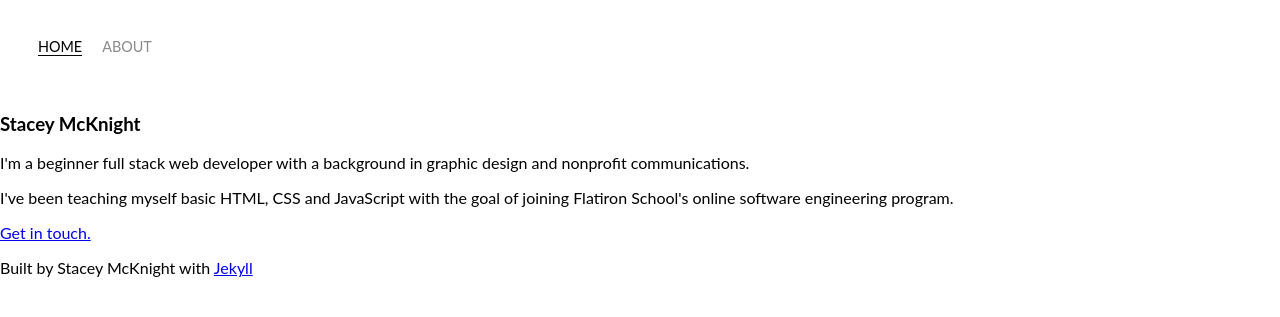
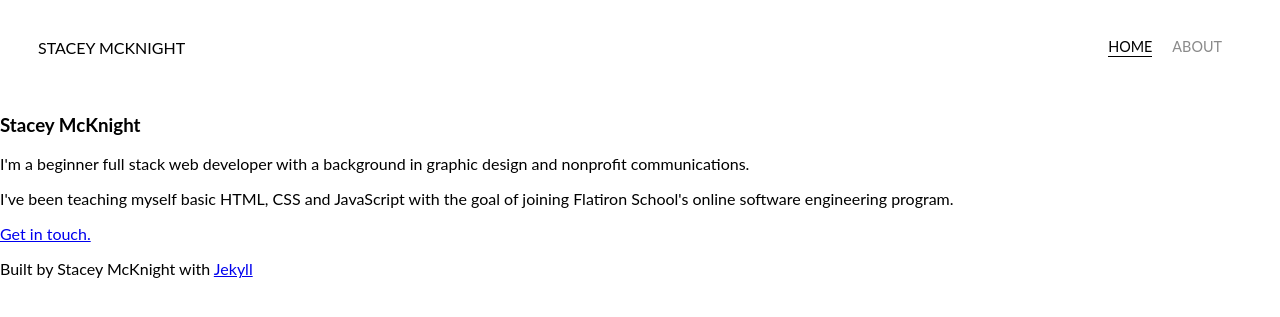
Before and after one commit to staceymck/jekyll-2020, a Jekyll site: the page built from index.markdown, in a window 1280 px wide. Shown: the top 317 px of the page. Built offline with Jekyll 4.4.1, drawn with Linux system fonts in a browser that asks for light colours.

Commit message:
Moves navigation to right side. Adds name to left

```diff
--- a/_includes/nav-desktop.html
+++ b/_includes/nav-desktop.html
@@ -1,15 +1,17 @@
 <nav class="container">
 	<div class="nav-wrapper">
+			<div class="right-side">
+				<div class="brand">
+					<div>STACEY MCKNIGHT</div>
+				</div>
+			</div>
+
 			<div class="left-side">
 				<div class="nav-link-wrapper active-nav-link">
 					<a href="{{ site.url }}/home" {% if page.url == '/home' %}class="current"{% endif %}>Home</a>
 				</div>
-
 				<div class="nav-link-wrapper">
 					<a href="{{ site.url }}/about" class="{% if page.url == '/about' %}current{% endif %}">About</a>
 				</div>
 			</div>
-
-				<div class="right-side">
-					<div class="brand">
 </nav>
```
